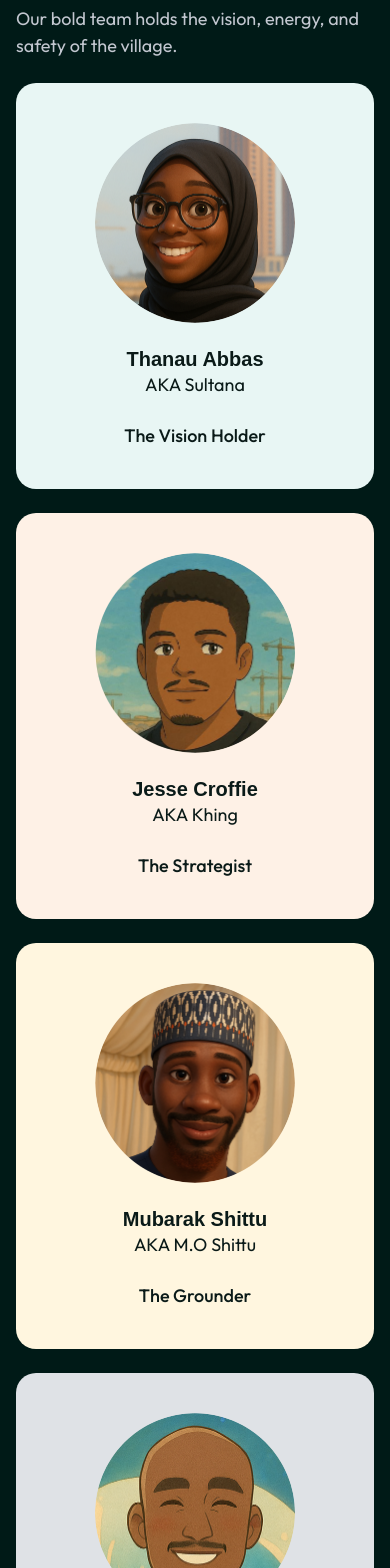
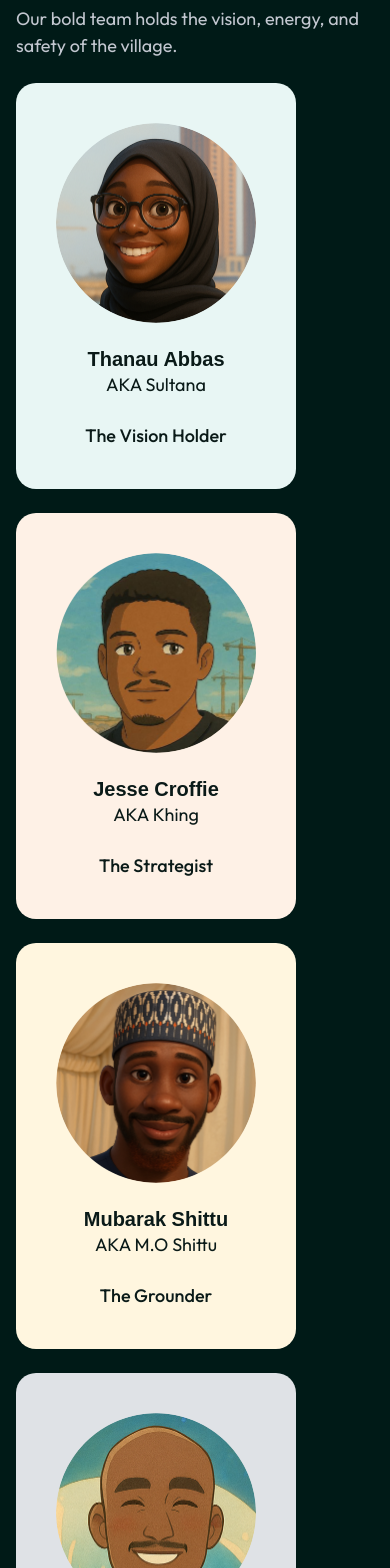
Before and after one commit to chiaka1996/thribes, a Next.js app: page /about in a window 390 px wide. Shown: the part 3900-5468 px from the top of the page. Built offline with nearby package versions, Linux system fonts and the light colour scheme; a web font is replaced by a local one.

Commit message:
working on the main category

```diff
--- a/src/app/about/page.jsx
+++ b/src/app/about/page.jsx
@@ -134,10 +134,42 @@ const About = () => {
                 <h3 className="tracking-[2%]">Our bold team holds the vision, energy, and safety of the village.</h3>
             </div>
             <div className="mt-[24px] sm:mt-[80px] flex justify-between flex-wrap gap-y-[24px] lg:gap-y-[40px] xl:gap-y-0">
-             <TeamCard classname="bg-[#E8F6F4]" name="Thanau Abbas" nickname="AKA Sultana"  role="The Vision Holder" img="/img/member1.png" />
-             <TeamCard classname="bg-[#FEF1E6]" name="Jesse Croffie" nickname="AKA Khing"  role="The Strategist" img="/img/member2.png" />
-            <TeamCard classname="bg-[#FFF6DF]" name="Mubarak Shittu" nickname="AKA M.O Shittu"  role="The Grounder " img="/img/member3.png" />
-            <TeamCard classname="bg-[#DFE2E6]" name="Kehinde Qudus" nickname="AKA KQ"  role="The Culture Guardian" img="/img/member4.png" />
+             <TeamCard
+              classname="bg-[#E8F6F4]"
+              classnameHover= "bg-primaryGreen"
+              hoverText="Designer. Dreamer. Spark plug. Keeps the heart of thribe alivee with direction, creativity, and intentional chaos."
+              name="Thanau Abbas"
+              nickname="AKA Sultana"
+              role="The Vision Holder"
+              img="/img/member1.png"
+            />
+             <TeamCard
+                classname="bg-[#FEF1E6]"
+                classnameHover= "bg-primaryGreen"
+                hoverText="Product manager. The clarity architect, mindset shifter and growth partner who helps us grow with intention and win with their values intact."
+                name="Jesse Croffie"
+                nickname="AKA Khing"
+                role="The Strategist"
+                img="/img/member2.png"
+            />
+            <TeamCard
+            classname="bg-[#FFF6DF]"
+            classnameHover= "bg-primaryGreen"
+            hoverText="Product manager. The keeper of peace and pulse. He ensures safety, kindness and empathy stay at the core of all we do."
+            name="Mubarak Shittu"
+            nickname="AKA M.O Shittu"
+            role="The Grounder "
+            img="/img/member3.png"
+            />
+            <TeamCard
+            classname="bg-[#DFE2E6]"
+            classnameHover= "bg-primaryGreen"
+            hoverText="Quality Assurance engineer. The Community Vibes Curator. Keeps THRIBE warm, safe, respectful and alive. The heart of the tribe"
+            name="Kehinde Qudus"
+            nickname="AKA KQ"
+            role="The Culture Guardian"
+            img="/img/member4.png"
+            />
 
             </div>
             </section>
--- a/src/app/components/teamCard.jsx
+++ b/src/app/components/teamCard.jsx
@@ -1,8 +1,19 @@
+"use client"
+import { useState } from "react";
 import Image from "next/image";
 
-const TeamCard = ({classname, name, nickname, role, img}) => {
+
+const TeamCard = ({classname, classnameHover, hoverText, name, nickname, role, img}) => {
+        const [hoverCard, setHoverCard] = useState(false)
+
+        console.log(hoverCard)
+
     return(
-        <div className={`${classname} text-center text-[#0A1A18] rounded-[20px] w-full md:w-[48%] lg:w-[30%] xl:w-[280px] p-[40px] space-y-[24px] `}>
+        <div
+        onMouseEnter={() => setHoverCard((prev) => !prev)}
+        onMouseLeave={() => setHoverCard((prev) => !prev)}>
+        <div
+            className={`${hoverCard ? "hidden" : "block" } ${classname} text-center text-[#0A1A18] rounded-[20px] w-full md:w-[48%] lg:w-[30%] xl:w-[280px] p-[40px] space-y-[24px] `}>
             <div className="relative w-[200px] mx-auto h-[200px] rounded-full">
             <Image src={img} fill  alt="thribe community team" className="object-fit rounded-full" />
             </div>
@@ -14,6 +25,21 @@ const TeamCard = ({classname, name, nickname, role, img}) => {
             <h5 className="font-[500]">{role}</h5>
 
         </div>
+
+        <div
+            className={`${hoverCard ? "block" : "hidden" } ${classnameHover} text-left text-[#fff] h-full rounded-[20px] w-full md:w-[48%] lg:w-[30%] xl:w-[280px] p-[40px] space-y-[24px] `}>
+            <div className="relative w-[50px] h-[50px] rounded-full">
+            <Image src={img} fill  alt="thribe community team" className="object-fit rounded-full" />
+            </div>
+
+            <h1 className=" font-[600] font-clash tracking-[3%] leading-[120%] text-[20px]">{name}</h1>
+
+            <div className="">
+                {hoverText}
+            </div>
+        </div>
+
+        </div>
     )
 }
 
```
